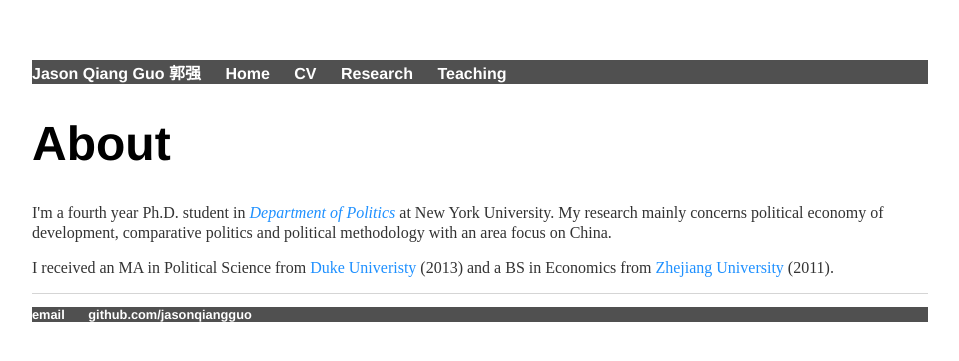
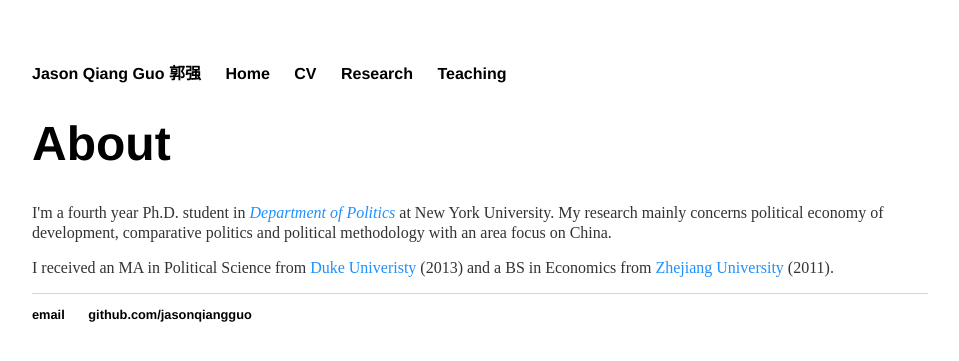
Before and after one commit to jasonqiangguo/jasonqiangguo.github.io, a Jekyll site: the page built from index.html, in a window 1280 px wide. Shown: the top 361 px of the page, without its empty margins (160-1119 px from the left). Built offline with Jekyll 4.4.1, drawn with Linux system fonts in a browser that asks for light colours.

Commit message:
homepage

```diff
--- a/css/main.css
+++ b/css/main.css
@@ -7,7 +7,6 @@ nav ul, footer ul {
     padding: 0px;
     list-style: none;
     font-weight: bold;
-    background-color: #505050;
 }
 nav ul li, footer ul li {
     display: inline;
@@ -16,7 +15,7 @@ nav ul li, footer ul li {
 
 nav ul li a, footer ul li a {
     text-decoration: none;
-    color: #FFFFFF;
+    color: #000000;
 }
 
 a {
```
